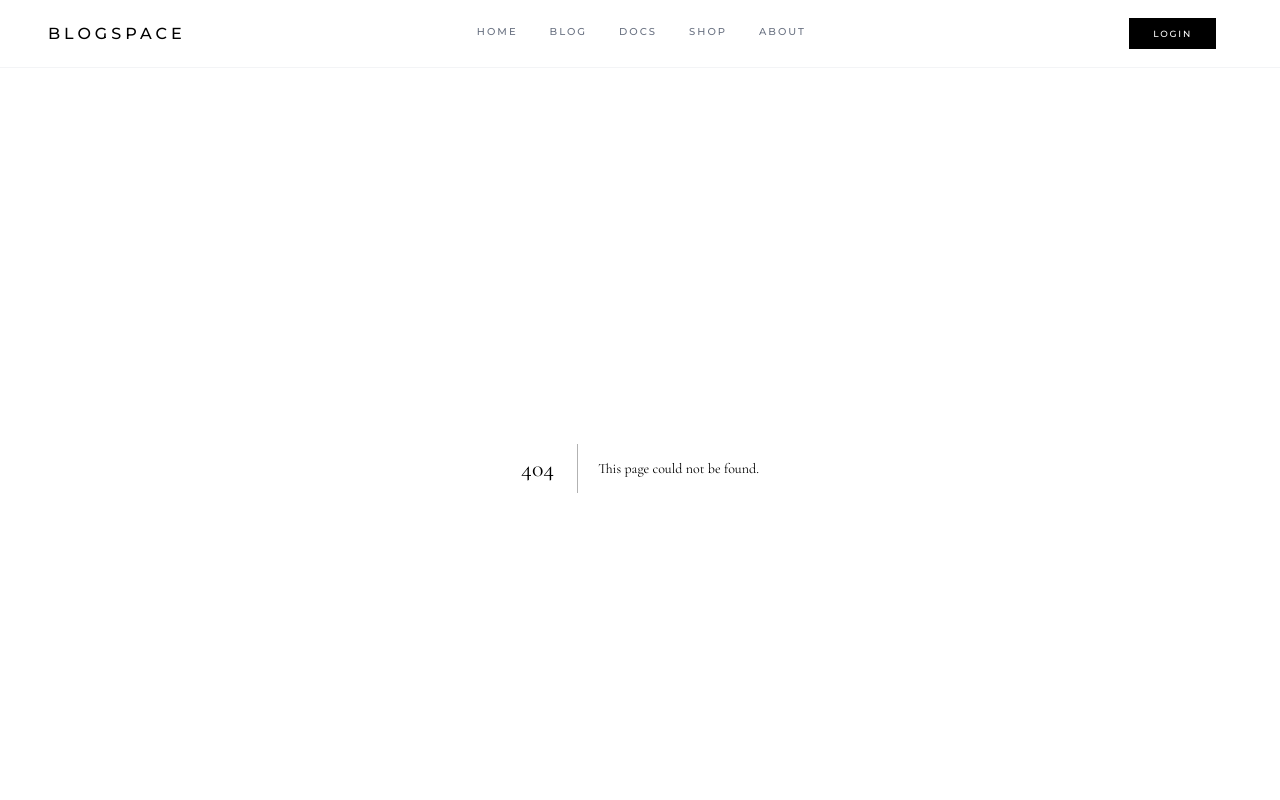
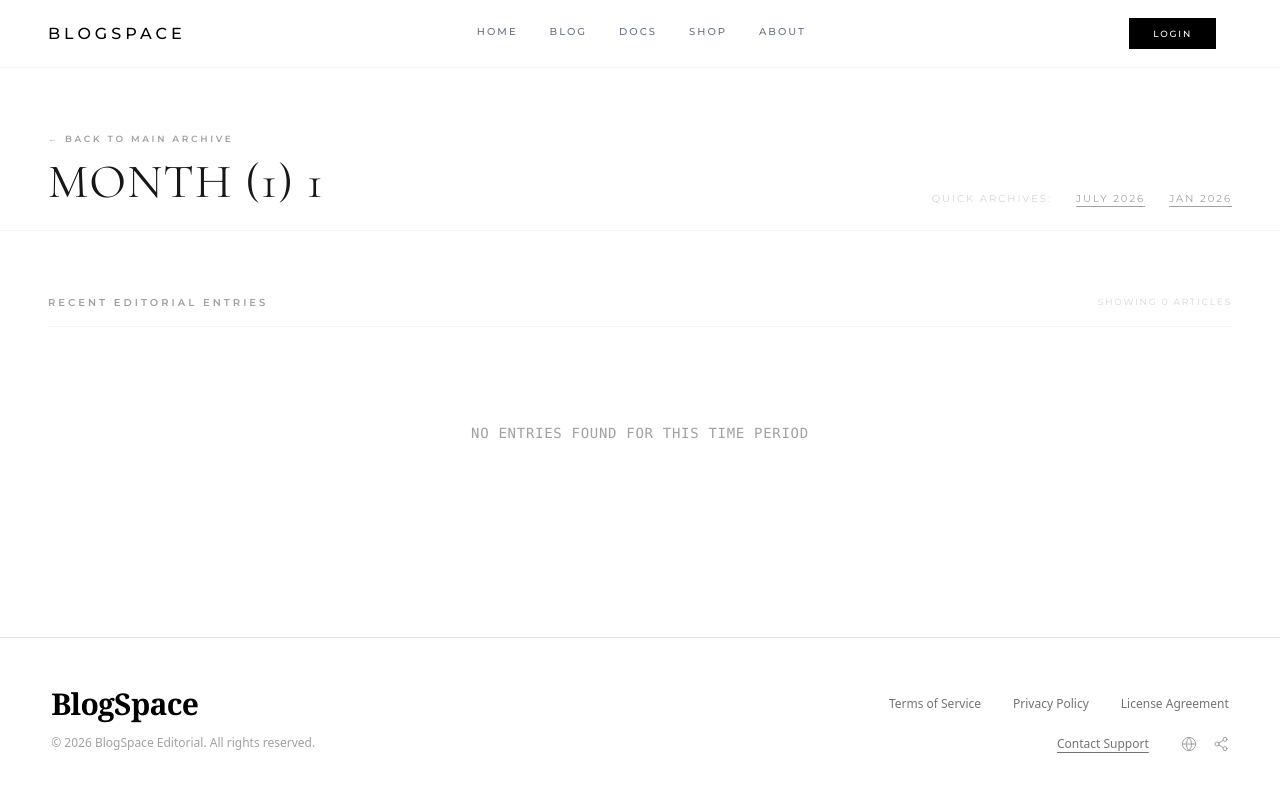
Before and after one commit to Priyankasapp/blogspace, a Next.js app: page /components/blog/1/1 in a window 1280 px wide. Before the commit this address had no page. Shown: the top 800 px of the page. Built offline with nearby package versions, Linux system fonts and the light colour scheme.

Commit message:
intial commit...!

```diff
--- a/app/(website)/components/blog/FeaturedPost.tsx
+++ b/app/(website)/components/blog/FeaturedPost.tsx
@@ -5,17 +5,21 @@ import Image from "next/image";
 import Link from "next/link";
 import gsap from "gsap";
 import { useGSAP } from "@gsap/react";
-import { posts } from "@/public/assets";
+import { posts as allPosts, Post } from "@/public/assets";
 
-// Import the data from your assets folder
-// (Adjust the relative path '../assets/data/posts' depending on where this component sits)
+interface FeaturedPostsProps {
+  customPosts?: Post[];
+}
 
-
-export default function FeaturedPosts() {
+export default function FeaturedPosts({ customPosts }: FeaturedPostsProps) {
   const container = useRef<HTMLElement>(null);
 
+  // Use the custom passed posts if available, otherwise fallback to all posts
+  const displayPosts = customPosts || allPosts;
+
   useGSAP(() => {
-    // Elegant fade-in stagger sequence for the post grids as they scroll into view
+    if (displayPosts.length === 0) return;
+
     gsap.from(".post-card", {
       opacity: 0,
       y: 30,
@@ -24,30 +28,30 @@ export default function FeaturedPosts() {
       ease: "power2.out",
       scrollTrigger: {
         trigger: container.current,
-        start: "top 85%", // Triggers safely when the container approaches the viewport
+        start: "top 85%",
       }
     });
-  }, { scope: container });
+  }, { scope: container, dependencies: [displayPosts] });
 
   return (
     <section ref={container} className="w-full bg-white px-6 md:px-12 py-16 max-w-7xl mx-auto">
-
-      {/* Optional Top Section Sub-header */}
       <div className="w-full flex justify-between items-center border-b border-neutral-100 pb-4 mb-12">
         <h2 className="text-[10px] tracking-[0.3em] uppercase font-editorial-sans font-semibold text-neutral-400">
           Recent Editorial Entries
         </h2>
         <span className="text-[9px] tracking-[0.2em] uppercase font-editorial-sans text-neutral-300">
-          Showing {posts.length} Articles
+          Showing {displayPosts.length} Articles
         </span>
       </div>
 
-      {/* Responsive Grid System Layout */}
+      {displayPosts.length === 0 ? (
+        <div className="text-center py-12 text-sm text-neutral-400 font-mono tracking-wider">
+          NO ENTRIES FOUND FOR THIS TIME PERIOD
+        </div>
+      ) : (
         <div className="grid grid-cols-1 md:grid-cols-2 lg:grid-cols-3 gap-x-10 gap-y-16">
-        {posts.map((post) => (
+          {displayPosts.map((post) => (
             <article key={post.id} className="post-card flex flex-col group cursor-pointer">
-
-            {/* Image Wrapper Container */}
               <Link href={`/blog/${post.slug}`} className="relative w-full aspect-[4/5] bg-neutral-50 overflow-hidden mb-6 block">
                 <Image
                   src={post.image}
@@ -56,28 +60,23 @@ export default function FeaturedPosts() {
                   sizes="(max-width: 768px) 100vw, (max-width: 1200px) 50vw, 33vw"
                   className="object-cover object-center grayscale hover:grayscale-0 scale-100 group-hover:scale-[1.03] transition-all duration-700 ease-out"
                 />
-              {/* Soft overlay framing edge to blend image elegantly with the white backdrop */}
                 <div className="absolute inset-0 ring-1 ring-inset ring-black/5 pointer-events-none" />
               </Link>
 
-            {/* Category Tag */}
               <span className="text-[9px] tracking-[0.25em] uppercase font-editorial-sans text-neutral-400 mb-2.5 block">
                 {post.category}
               </span>
 
-            {/* Dynamic Article Title Heading */}
               <h3 className="font-editorial-serif text-2xl sm:text-3xl text-neutral-900 tracking-wide leading-[1.2] mb-3 group-hover:text-neutral-600 transition-colors duration-300">
                 <Link href={`/blog/${post.slug}`}>
                   {post.title}
                 </Link>
               </h3>
 
-            {/* Short Read Excerpt Text Snippet */}
               <p className="text-neutral-500 font-editorial-sans font-light tracking-wide text-xs leading-relaxed line-clamp-3 mb-4">
                 {post.excerpt}
               </p>
 
-            {/* Clean Editorial Action Text Trigger */}
               <div className="mt-auto">
                 <Link
                   href={`/blog/${post.slug}`}
@@ -86,11 +85,10 @@ export default function FeaturedPosts() {
                   Read Article →
                 </Link>
               </div>
-
             </article>
           ))}
         </div>
-
+      )}
     </section>
   );
 }
--- /dev/null
+++ b/app/(website)/components/blog/[year]/[month]/page.tsx
@@ -0,0 +1,60 @@
+import FeaturedPosts from "@/app/(website)/components/blog/FeaturedPost";
+import Link from "next/link";
+import { posts } from "@/public/assets";
+
+interface ArchivePageProps {
+  params: Promise<{
+    year: string;
+    month: string;
+  }>;
+}
+
+export default async function BlogArchivePage({ params }: ArchivePageProps) {
+  const { year, month } = await params;
+
+  // Filter our data logic according to URL parameters
+  const filteredPosts = posts.filter((post) => {
+    // splits "2026-07-15" into ["2026", "07", "15"]
+    const [postYear, postMonth] = post.date.split("-");
+    return postYear === year && postMonth === month;
+  });
+
+  // Helper string to show the current month cleanly
+  const monthNames: Record<string, string> = {
+    "01": "January", "02": "February", "03": "March", "04": "April",
+    "05": "May", "06": "June", "07": "July", "08": "August",
+    "09": "September", "10": "October", "11": "November", "12": "December"
+  };
+
+  return (
+    <main className="w-full bg-white font-editorial-sans selection:bg-black selection:text-white">
+
+      <header className="w-full px-6 md:px-12 pt-16 pb-6 max-w-7xl mx-auto border-b border-neutral-100">
+        <div className="flex flex-col md:flex-row md:items-end md:justify-between gap-6">
+          <div className="space-y-3">
+            <span className="text-[9px] tracking-[0.3em] text-neutral-400 uppercase block font-semibold">
+              <Link href="/blog" className="hover:text-black transition-colors">← Back to Main Archive</Link>
+            </span>
+            <h1 className="font-editorial-serif text-4xl sm:text-5xl uppercase tracking-wide text-neutral-900">
+              {monthNames[month] || `Month (${month})`} {year}
+            </h1>
+          </div>
+
+          <div className="flex items-center space-x-6 text-[10px] tracking-[0.2em] uppercase text-neutral-400">
+            <span className="text-neutral-300">Quick Archives:</span>
+            <Link href="/blog/2026/07" className={`underline underline-offset-4 transition-colors ${year === '2026' && month === '07' ? 'text-black font-semibold' : 'text-neutral-400 hover:text-black'}`}>
+              July 2026
+            </Link>
+            <Link href="/blog/2026/01" className={`underline underline-offset-4 transition-colors ${year === '2026' && month === '01' ? 'text-black font-semibold' : 'text-neutral-400 hover:text-black'}`}>
+              Jan 2026
+            </Link>
+          </div>
+        </div>
+      </header>
+
+      {/* Render the grid only with the filtered posts */}
+      <FeaturedPosts customPosts={filteredPosts} />
+
+    </main>
+  );
+}
--- a/app/(website)/components/shop/Newsletter.tsx
+++ b/app/(website)/components/shop/Newsletter.tsx
@@ -40,13 +40,22 @@ export default function Newsletter() {
         </p>
 
         {/* Input Wrapper Group Container */}
-        <form onSubmit={(e) => e.preventDefault()} className="animate-news-form opacity-0 w-full max-w-xl flex border border-black p-1.5 mb-4 bg-white">
+        <form
+  onSubmit={(e) => e.preventDefault()}
+  className="animate-news-form opacity-0 w-full max-w-xl flex border border-black p-1.5 mb-4 bg-white"
+>
+  <label htmlFor="newsletter-email" className="sr-only">
+    Email address
+  </label>
+
   <input
+    id="newsletter-email"
     type="email"
     placeholder="Your email address"
     required
     className="w-full px-4 py-3 text-black placeholder-neutral-400 text-sm focus:outline-none"
   />
+
   <button
     type="submit"
     className="bg-black text-white px-8 py-3 text-sm font-medium tracking-wide transition-colors hover:bg-neutral-800 shrink-0"
--- a/public/assets.ts
+++ b/public/assets.ts
@@ -38,7 +38,7 @@ export interface Feature {
   id: number;
   title: string;
   description: string;
-  iconName: 'check' | 'refresh' | 'shield';
+  iconName: "check" | "refresh" | "shield";
 }
 
 export interface Stat {
@@ -55,6 +55,7 @@ export interface Post {
   excerpt: string;
   image: string;
   slug: string;
+  date: string;
 }
 
 export const SHOP_CATEGORIES = [
@@ -190,36 +191,38 @@ export const CURATED_PRODUCTS: Product[] = [
 export const STORE_FEATURES: Feature[] = [
   {
     id: 1,
-    title: 'Instant Download',
-    description: 'Access your files immediately after purchase in your member dashboard.',
-    iconName: 'check',
+    title: "Instant Download",
+    description:
+      "Access your files immediately after purchase in your member dashboard.",
+    iconName: "check",
   },
   {
     id: 2,
-    title: 'Lifetime Updates',
-    description: 'Receive all future versions and improvements at no additional cost.',
-    iconName: 'refresh',
+    title: "Lifetime Updates",
+    description:
+      "Receive all future versions and improvements at no additional cost.",
+    iconName: "refresh",
   },
   {
     id: 3,
-    title: 'Production Ready',
-    description: 'Extensively tested code and assets ready for real-world application.',
-    iconName: 'shield',
+    title: "Production Ready",
+    description:
+      "Extensively tested code and assets ready for real-world application.",
+    iconName: "shield",
   },
 ];
 
 export const STORE_STATS: Stat[] = [
-  { id: 1, value: 10, suffix: 'K+', label: 'GLOBAL DEVELOPERS' },
-  { id: 2, value: 450, suffix: '+', label: 'CURATED RESOURCES' },
-  { id: 3, value: 99.9, suffix: '%', label: 'SATISFACTION RATE' },
+  { id: 1, value: 10, suffix: "K+", label: "GLOBAL DEVELOPERS" },
+  { id: 2, value: 450, suffix: "+", label: "CURATED RESOURCES" },
+  { id: 3, value: 99.9, suffix: "%", label: "SATISFACTION RATE" },
 ];
 
 export const FOOTER_LINKS: FooterLink[] = [
-  { label: 'Terms of Service', link: '#' },
-  { label: 'Privacy Policy', link: '#' },
-  { label: 'License Agreement', link: '#' },
+  { label: "Terms of Service", link: "#" },
+  { label: "Privacy Policy", link: "#" },
+  { label: "License Agreement", link: "#" },
 ];
-
 
 export const posts: Post[] = [
   {
@@ -228,7 +231,8 @@ export const posts: Post[] = [
     title: "Dreading tax season? Our foolproof organization systems",
     excerpt: "Discover the exactly mapped out frameworks we use to store client receipts, reconcile workflows, and automate end-of-month financials seamlessly.",
     image: "https://images.unsplash.com/photo-1434030216411-0b793f4b4173?q=80&w=800",
-    slug: "tax-season-organization-systems"
+    slug: "tax-season-organization-systems",
+    date: "2026-07-15"
   },
   {
     id: 2,
@@ -236,7 +240,8 @@ export const posts: Post[] = [
     title: "How to run an end of year audit on your contract processes",
     excerpt: "Protect your creative pipeline. Learn how we analyze liability vulnerabilities and structure our onboarding documents for frictionless sign-offs.",
     image: "https://images.unsplash.com/photo-1454165804606-c3d57bc86b40?q=80&w=800",
-    slug: "end-of-year-contract-audit"
+    slug: "end-of-year-contract-audit",
+    date: "2026-01-22"
   },
   {
     id: 3,
@@ -244,6 +249,7 @@ export const posts: Post[] = [
     title: "The hidden psychology of neutral spacing grids in editorial layouts",
     excerpt: "Whitespace isn't passive—it dictates value. Explore why luxury branding guidelines prioritize extensive margins over dense visual data packing.",
     image: "https://images.unsplash.com/photo-1513542789411-b6a5d4f31634?q=80&w=800",
-    slug: "psychology-of-neutral-spacing-grids"
+    slug: "psychology-of-neutral-spacing-grids",
+    date: "2025-11-05"
   }
 ];
```
Lines whose indentation alone changed are shown as unchanged.
